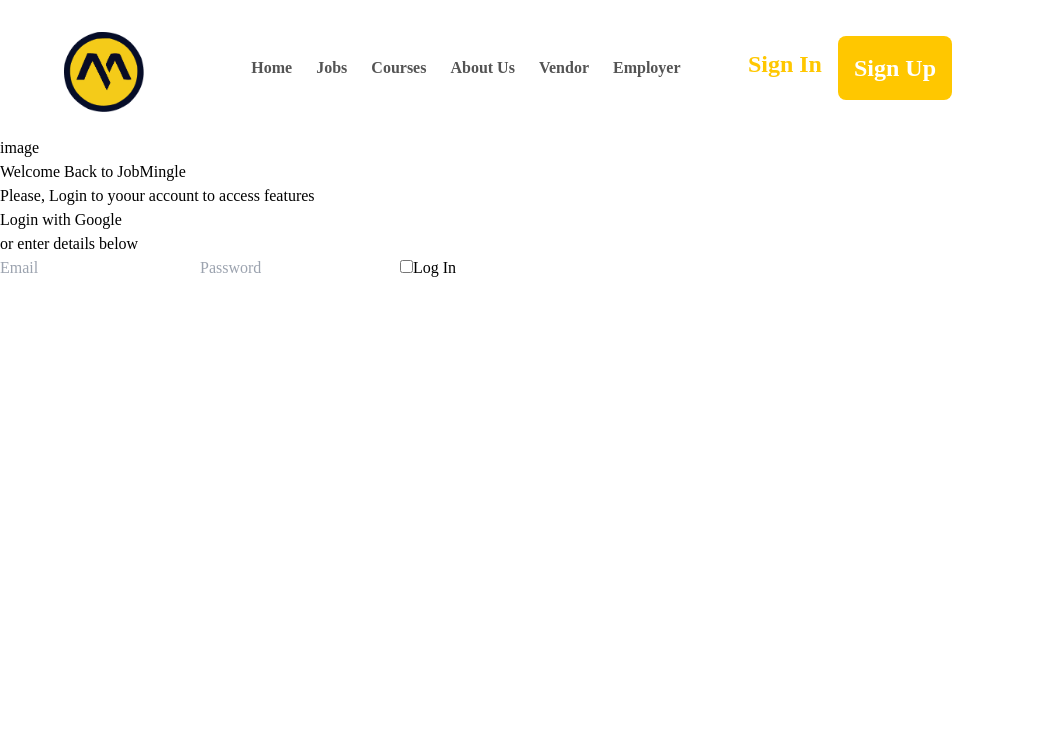
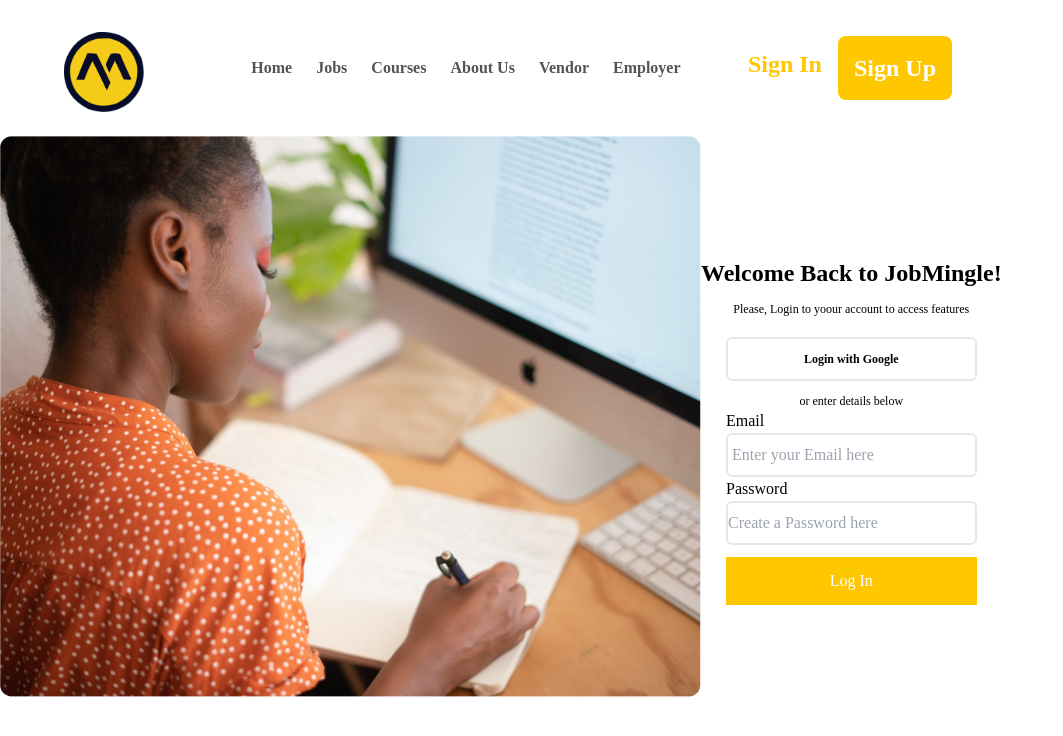
Before and after one commit to hanif1201/jobmingle-2.0, a React (Vite) app: page /login in a window 1280 px wide. Shown: the top 736 px of the page, without its empty margins (0-1063 px from the left). Built offline with nearby package versions, Linux system fonts and the light colour scheme.

Commit message:
login page update

```diff
--- a/src/pages/LogIn.jsx
+++ b/src/pages/LogIn.jsx
@@ -1,19 +1,38 @@
 import React from "react";
+import image from "../assets/courseshero.png";
 
 const LogIn = () => {
   return (
-    <div className="flex flex-col">
-      <div>image</div>
-      <div>
-        <h1>Welcome Back to JobMingle</h1>
-        <p>Please, Login to yoour account to access features</p>
-        <button>Login with Google</button>
-        <p> or enter details below </p>
-        <form>
-          <input type="email" placeholder="Email" />
-          <input type="password" placeholder="Password" />
-          <input type="checkbox" name="" id="" />
-          <button>Log In</button>
+    <div className="flex flex-col md:flex-row ">
+      <div className="">
+        <img src={image} alt="" srcset="" />
+      </div>
+      <div className="flex flex-col justify-center items-center ">
+        <h1 className="text-2xl font-semibold mt-10 mb-3">
+          Welcome Back to JobMingle!
+        </h1>
+        <p className="font-medium text-xs">
+          Please, Login to yoour account to access features
+        </p>
+        <button className="text-xs font-semibold px-4 py-3 mt-5 border-2 border-solid rounded-md w-5/6">
+          Login with Google
+        </button>
+        <p className="text-xs mt-3"> or enter details below </p>
+        <form className="flex flex-col w-5/6 ">
+          <h1>Email</h1>
+          <input
+            type="email"
+            placeholder=" Enter your Email here"
+            className="border-2 border-solid rounded-md py-2 "
+          />
+          <h1>Password</h1>
+          <input
+            type="password"
+            placeholder="Create a Password here"
+            className="border-2 border-solid rounded-md py-2"
+          />
+
+          <button className="text-white bg-yellow my-3 py-3">Log In</button>
         </form>
       </div>
     </div>
```
